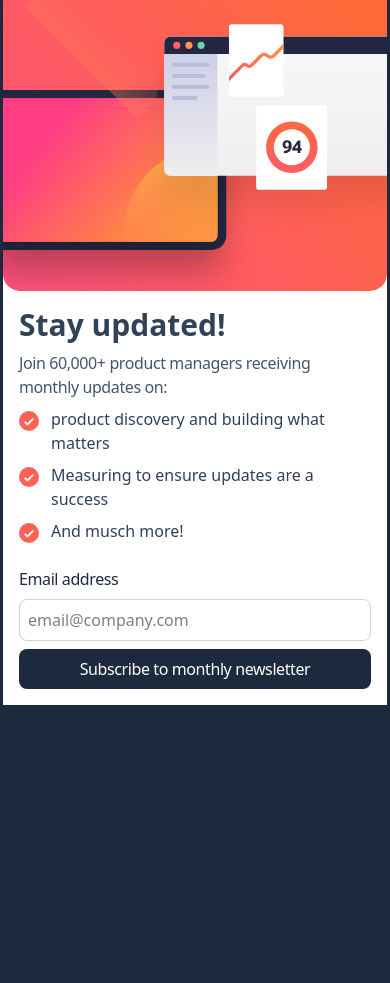
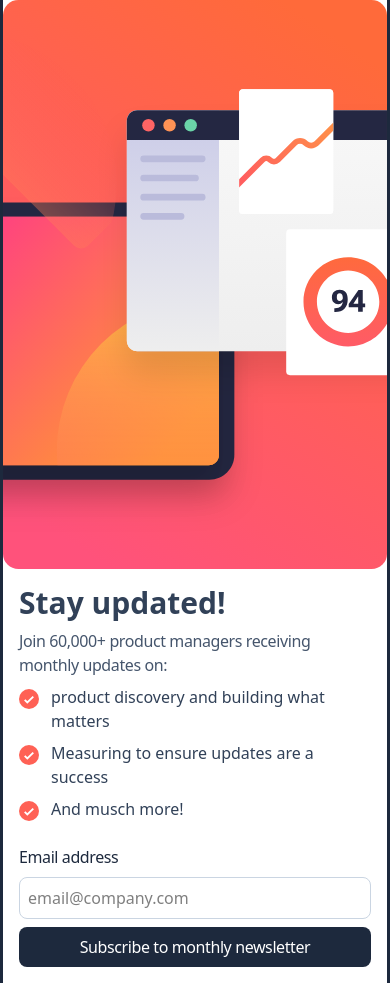
Before and after one commit to rahmatsajadi99-svg/FormValidation, a website: page index.html in a window 390 px wide. Before the commit the page ends 844 px from the top, so only its background shows below. Drawn offline with Linux system fonts and the light colour scheme; files whose address does not match are found by name.

Commit message:
change images directory

```diff
--- a/index.html
+++ b/index.html
@@ -11,7 +11,7 @@
     <div class=" flex flex-col w-full min-w-sm mx-auto overflow-x-hidden bg-white sm:flex-row-reverse sm:w-full max-w-1/2 sm:mt-20
      sm:container sm:mx-auto  sm:rounded-lg">
       <div class="block w-full sm:hidden ">
-        <img src="../images/illustration-sign-up-mobile.svg" alt="" class=" w-full  object-cover">
+        <img src="../images/illustration-sign-up-desktop.svg" alt="" class=" w-full  object-cover">
       </div>
        <div class="hidden sm:block container p-3">
         <img src="../images/illustration-sign-up-desktop.svg" alt="" class=" w-full  object-cover">
```
Also changed, not shown: images/icon-list.svg (renamed from icon-list.svg), images/icon-success.svg (renamed from icon-success.svg), images/illustration-sign-up-desktop.svg (renamed from illustration-sign-up-desktop.svg), images/illustration-sign-up-mobile.svg (renamed from illustration-sign-up-mobile.svg), images/illustration-sign-up-tablet.svg (renamed from illustration-sign-up-tablet.svg).
